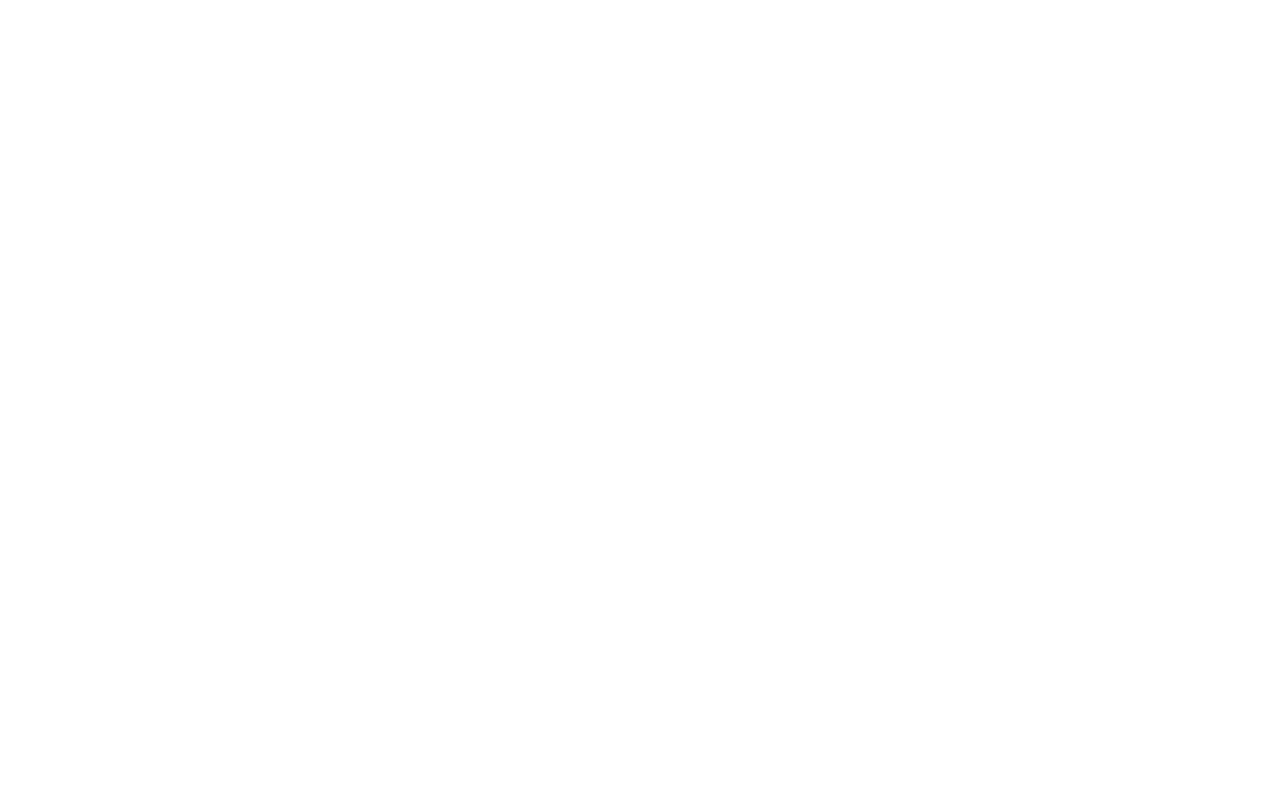
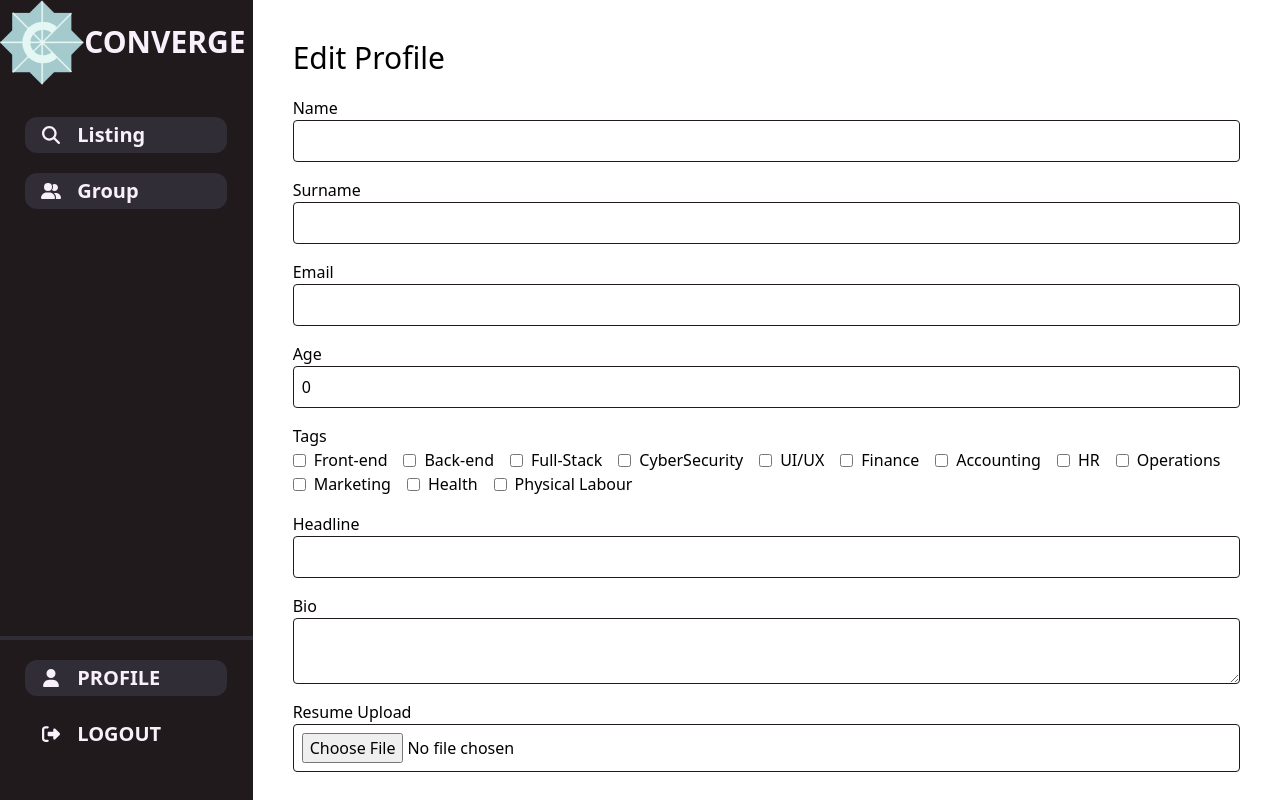
Before and after one commit to 3ricLu/HawkHacks, a React (Vite) app in the folder client/: page /edit-profile in a window 1280 px wide. Before the commit this address had no page. Built offline with nearby package versions, Linux system fonts and the light colour scheme; a web font is replaced by a local one.

Commit message:
Editing Profile Page

```diff
--- a/client/src/App.tsx
+++ b/client/src/App.tsx
@@ -1,7 +1,18 @@
-import "./App.css";
+import React from 'react';
+import { BrowserRouter as Router, Route, Routes, Navigate } from 'react-router-dom';
+import ProfilePage from './pages/ProfilePage';
+import EditProfilePage from './pages/EditProfilePage';
 
-function App() {
-  return <div></div>;
-}
+const App: React.FC = () => {
+  return (
+    <Router>
+      <Routes>
+        <Route path="/profile" element={<ProfilePage />} />
+        <Route path="/edit-profile" element={<EditProfilePage />} />
+        <Route path="*" element={<Navigate to="/profile" />} />
+      </Routes>
+    </Router>
+  );
+};
 
-export default App;
+export default App
--- /dev/null
+++ b/client/src/pages/EditProfilePage.tsx
@@ -0,0 +1,189 @@
+// client/src/pages/EditProfilePage.tsx
+import React, { useState } from 'react';
+import { useNavigate } from 'react-router-dom';
+import Navigation from '../components/Navigation';
+
+interface ProfileData {
+  name: string;
+  surname: string;
+  email: string;
+  age: number;
+  tags: string[];
+  headline: string;
+  bio: string;
+  resume: File | null;
+}
+
+const categories = [
+  'Front-end',
+  'Back-end',
+  'Full-Stack',
+  'CyberSecurity',
+  'UI/UX',
+  'Finance',
+  'Accounting',
+  'HR',
+  'Operations',
+  'Marketing',
+  'Health',
+  'Physical Labour'
+];
+
+const EditProfilePage: React.FC = () => {
+  const [profile, setProfile] = useState<ProfileData>({
+    name: '',
+    surname: '',
+    email: '',
+    age: 0,
+    tags: [],
+    headline: '',
+    bio: '',
+    resume: null
+  });
+
+  const navigate = useNavigate();
+
+  const handleChange = (e: React.ChangeEvent<HTMLInputElement | HTMLTextAreaElement>) => {
+    const { name, value } = e.target;
+    setProfile({ ...profile, [name]: value });
+  };
+
+  const handleAgeChange = (e: React.ChangeEvent<HTMLInputElement>) => {
+    setProfile({ ...profile, age: Number(e.target.value) });
+  };
+
+  const handleTagChange = (tag: string) => {
+    setProfile((prevState) => {
+      const tags = prevState.tags.includes(tag)
+        ? prevState.tags.filter((t) => t !== tag)
+        : [...prevState.tags, tag];
+      return { ...prevState, tags };
+    });
+  };
+
+  const handleFileChange = (e: React.ChangeEvent<HTMLInputElement>) => {
+    if (e.target.files) {
+      setProfile({ ...profile, resume: e.target.files[0] });
+    }
+  };
+
+  const handleSubmit = (e: React.FormEvent) => {
+    e.preventDefault();
+    // Process or save profile data
+    console.log(profile);
+    navigate('/profile'); // Navigate back to the profile page after saving
+  };
+
+  return (
+    <div className="App flex flex-row h-screen">
+      <Navigation />
+      <div className="home-screen-container flex flex-col w-full h-full overflow-y-scroll p-10">
+        <h1 className="text-3xl mb-5">Edit Profile</h1>
+        <form onSubmit={handleSubmit} className="flex flex-col space-y-4">
+          <div className="flex flex-col">
+            <label htmlFor="name">Name</label>
+            <input
+              type="text"
+              id="name"
+              name="name"
+              value={profile.name}
+              onChange={handleChange}
+              className="border rounded p-2"
+            />
+          </div>
+          <div className="flex flex-col">
+            <label htmlFor="surname">Surname</label>
+            <input
+              type="text"
+              id="surname"
+              name="surname"
+              value={profile.surname}
+              onChange={handleChange}
+              className="border rounded p-2"
+            />
+          </div>
+          <div className="flex flex-col">
+            <label htmlFor="email">Email</label>
+            <input
+              type="email"
+              id="email"
+              name="email"
+              value={profile.email}
+              onChange={handleChange}
+              className="border rounded p-2"
+            />
+          </div>
+          <div className="flex flex-col">
+            <label htmlFor="age">Age</label>
+            <input
+              type="number"
+              id="age"
+              name="age"
+              value={profile.age}
+              onChange={handleAgeChange}
+              className="border rounded p-2"
+            />
+          </div>
+          <div className="flex flex-col">
+            <label>Tags</label>
+            <div className="flex flex-wrap">
+              {categories.map((category) => (
+                <label key={category} className="flex items-center mr-4">
+                  <input
+                    type="checkbox"
+                    value={category}
+                    checked={profile.tags.includes(category)}
+                    onChange={() => handleTagChange(category)}
+                    className="mr-2"
+                  />
+                  {category}
+                </label>
+              ))}
+            </div>
+          </div>
+          <div className="flex flex-col">
+            <label htmlFor="headline">Headline</label>
+            <input
+              type="text"
+              id="headline"
+              name="headline"
+              value={profile.headline}
+              onChange={handleChange}
+              className="border rounded p-2"
+            />
+          </div>
+          <div className="flex flex-col">
+            <label htmlFor="bio">Bio</label>
+            <textarea
+              id="bio"
+              name="bio"
+              value={profile.bio}
+              onChange={handleChange}
+              className="border rounded p-2"
+            ></textarea>
+          </div>
+          <div className="flex flex-col">
+            <label htmlFor="resume">Resume Upload</label>
+            <input
+              type="file"
+              id="resume"
+              name="resume"
+              onChange={handleFileChange}
+              className="border rounded p-2"
+            />
+          </div>
+          <div className="flex flex-row justify-between">
+            <button type="button" onClick={() => navigate('/profile')} className="bg-gray-500 text-blue p-2 rounded mt-4">
+              Cancel
+            </button>
+            <button type="submit" className="bg-blue-500 text-blue p-2 rounded mt-4">
+              Save
+            </button>
+          </div>
+        </form>
+      </div>
+    </div>
+  );
+};
+
+export default EditProfilePage;
--- a/client/src/pages/ProfilePage.tsx
+++ b/client/src/pages/ProfilePage.tsx
@@ -1,10 +1,62 @@
-import Navigation from "../components/Navigation.tsx";
+import React from 'react';
+import { Link } from 'react-router-dom';
+import Navigation from '../components/Navigation';
 
-export default function ProfilePage() {
+interface ProfileData {
+  name: string;
+  surname: string;
+  email: string;
+  age: number;
+  tags: string[];
+  headline: string;
+  bio: string;
+}
+
+const ProfilePage: React.FC = () => {
+  const profile: ProfileData = {
+    name: 'John',
+    surname: 'Doe',
+    email: 'john.doe@example.com',
+    age: 30,
+    tags: ['Front-end', 'UI/UX'],
+    headline: 'Senior Front-end Developer',
+    bio: 'Experienced developer specializing in React and TypeScript.',
+  };
+
   return (
     <div className="App flex flex-row h-screen">
       <Navigation />
-      <div className="home-screen-container flex flex-row w-full h-full flex-wrap overflow-y-scroll overflow-x-hidden p-10"></div>
+      <div className="home-screen-container flex flex-col w-full h-full overflow-y-scroll p-10">
+        <h1 className="text-3xl mb-5">Profile Page</h1>
+        <div className="flex flex-col space-y-4">
+          <div className="flex flex-col">
+            <strong>Name:</strong> {profile.name}
+          </div>
+          <div className="flex flex-col">
+            <strong>Surname:</strong> {profile.surname}
+          </div>
+          <div className="flex flex-col">
+            <strong>Email:</strong> {profile.email}
+          </div>
+          <div className="flex flex-col">
+            <strong>Age:</strong> {profile.age}
+          </div>
+          <div className="flex flex-col">
+            <strong>Tags:</strong> {profile.tags.join(', ')}
+          </div>
+          <div className="flex flex-col">
+            <strong>Headline:</strong> {profile.headline}
+          </div>
+          <div className="flex flex-col">
+            <strong>Bio:</strong> {profile.bio}
+          </div>
+          <Link to="/edit-profile" className="bg-blue-500 text-blue p-2 rounded mt-4 text-center">
+            Edit Profile
+          </Link>
+        </div>
+      </div>
     </div>
   );
-}
+};
+
+export default ProfilePage;
--- a/client/src/routers/AppRouter.tsx
+++ b/client/src/routers/AppRouter.tsx
@@ -6,6 +6,7 @@
 import ListingsPage from "../pages/ListingsPage";
 import GroupPage from "../pages/GroupPage";
 import ProfilePage from "../pages/ProfilePage";
+import EditProfilePage from "../pages/EditProfilePage";
 
 function AppRouter() {
   // Setting the default title
@@ -17,6 +18,7 @@
         <Route path="/listing" element={<ListingsPage />} />
         <Route path="/group" element={<GroupPage />} />
         <Route path="/profile" element={<ProfilePage />} />
+        <Route path="/edit-profile" element={<EditProfilePage/>}/>
       </Routes>
     </BrowserRouter>
   );
```
